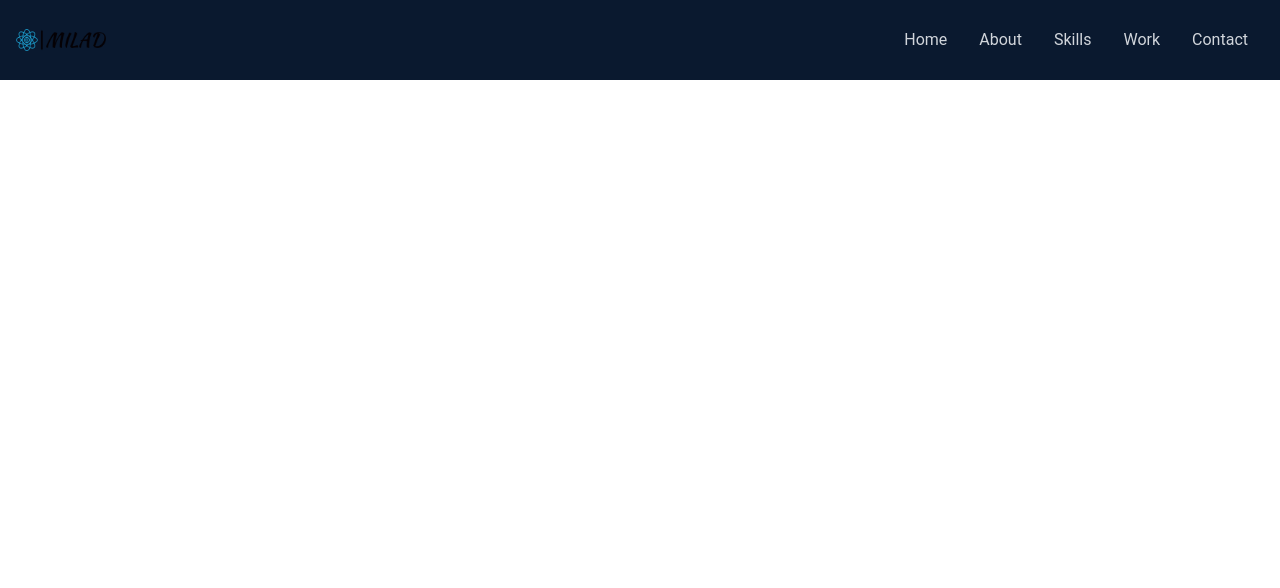
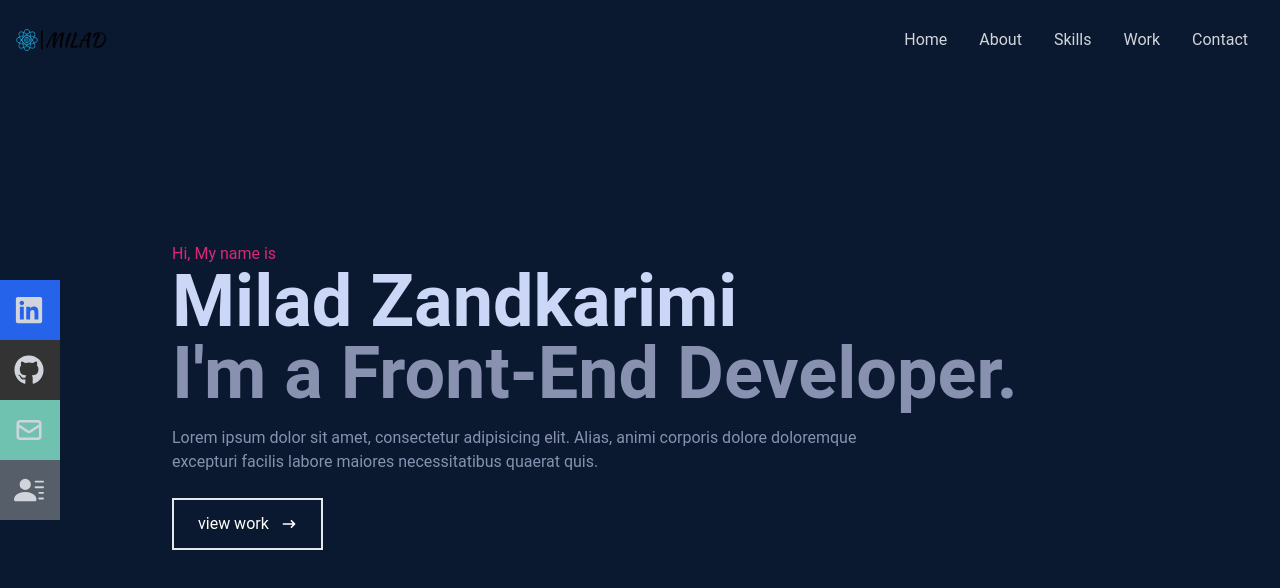
Before and after one commit to Myladd/My-Portfolio, a React (Create React App) app: page / in a window 1280 px wide. Shown: the top 588 px of the page. Built offline with nearby package versions, Linux system fonts and the light colour scheme.

Commit message:
add home section

```diff
--- a/src/App.js
+++ b/src/App.js
@@ -1,9 +1,13 @@
 import Navbar from "./components/Navbar";
+import Home from "./components/Home";
 
 
 function App() {
   return (
-      <Navbar/>
+      <div>
+        <Navbar/>
+        <Home/>
+      </div>
   );
 }
 
--- /dev/null
+++ b/src/components/Home.jsx
@@ -0,0 +1,24 @@
+import React from 'react'
+import {HiArrowNarrowRight} from 'react-icons/hi'
+
+const Home = () => {
+    return(
+        <div name='home' className='w-full h-screen bg-[#0a192f]'>
+            {/*{container}*/}
+            <div className='max-w-[1000px] mx-auto px-8 flex flex-col justify-center h-full'>
+                <p className='text-pink-600'>Hi, My name is</p>
+                <h1 className='text-4xl sm:text-7xl font-bold text-[#ccd6f6]'>Milad Zandkarimi</h1>
+                <h2 className='text-4xl sm:text-7xl font-bold text-[#8892b0]'>I'm a Front-End Developer.</h2>
+                <p className='text-[#8892b0] py-4 max-w-[700px]'>Lorem ipsum dolor sit amet, consectetur adipisicing elit. Alias, animi corporis dolore doloremque excepturi facilis labore maiores necessitatibus quaerat quis.</p>
+                <div>
+                    <button className='group text-white border-2 px-6 py-3 my-2 flex items-center hover:bg-pink-600 hover:border-pink-600'>view work
+                        <span className='group-hover:rotate-90 duration-300'>
+                            <HiArrowNarrowRight className='ml-3'/>
+                        </span>
+                    </button>
+                </div>
+            </div>
+        </div>
+    )
+}
+export default Home
--- a/src/components/Navbar.jsx
+++ b/src/components/Navbar.jsx
@@ -1,5 +1,7 @@
 import React, {useState} from "react";
-import {FaBars, FaTimes} from  'react-icons/fa'
+import {FaBars, FaTimes, FaGithub, FaLinkedin} from  'react-icons/fa'
+import {HiOutlineMail} from 'react-icons/hi'
+import {BsFillPersonLinesFill} from 'react-icons/bs'
 import logo from "../assets/milad-low-resolution-logo-color-on-transparent-background.png"
 
 const Navbar = () => {
@@ -36,8 +38,29 @@
             </ul>
 
             {/*{social icons}*/}
-            <div className='hidden'>
-
+            <div className='hidden lg:flex fixed flex-col top-[35%] left-0'>
+                <ul>
+                    <li className='w-[160px] h-[60px] flex justify-between items-center ml-[-100px] hover:ml-[-10px] duration-300 bg-blue-600'>
+                        <a className='flex justify-between items-center w-full text-gray-300'
+                            href="/">Linkedin <FaLinkedin size={30}/>
+                        </a>
+                    </li>
+                    <li className='w-[160px] h-[60px] flex justify-between items-center ml-[-100px] hover:ml-[-10px] duration-300 bg-[#333333]'>
+                        <a className='flex justify-between items-center w-full text-gray-300'
+                           href="/">Github <FaGithub size={30}/>
+                        </a>
+                    </li>
+                    <li className='w-[160px] h-[60px] flex justify-between items-center ml-[-100px] hover:ml-[-10px] duration-300 bg-[#6fc2b0]'>
+                        <a className='flex justify-between items-center w-full text-gray-300'
+                           href="/">Email <HiOutlineMail size={30}/>
+                        </a>
+                    </li>
+                    <li className='w-[160px] h-[60px] flex justify-between items-center ml-[-100px] hover:ml-[-10px] duration-300 bg-[#565f69]'>
+                        <a className='flex justify-between items-center w-full text-gray-300'
+                           href="/">Resume <BsFillPersonLinesFill size={30}/>
+                        </a>
+                    </li>
+                </ul>
             </div>
         </div>
     )
```
